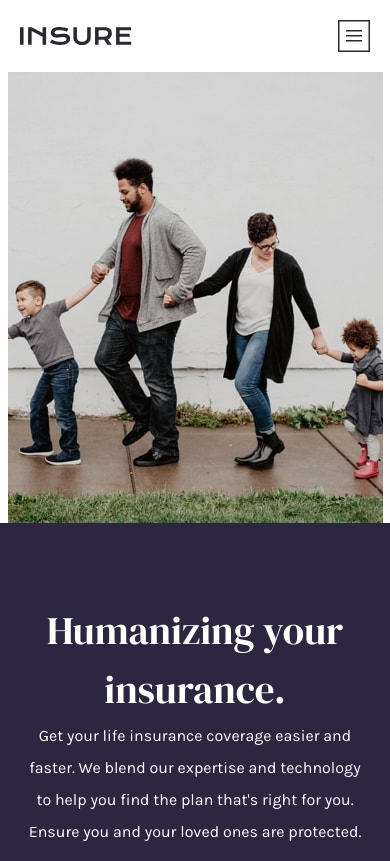
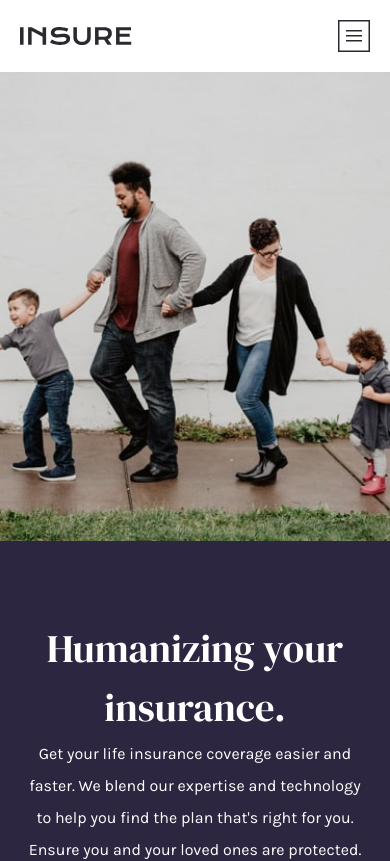
Before and after one commit to Csabooo/16-Insure-landing-page-react, a React (Create React App) app: page / in a window 390 px wide. Shown: the top 861 px of the page. Built offline with nearby package versions, Linux system fonts and the light colour scheme.

Commit message:
mobile version fixed 4.0

```diff
--- a/src/components/Main.js
+++ b/src/components/Main.js
@@ -6,7 +6,7 @@ import pattern_how_we_work_mobile from "../images/bg-pattern-how-we-work-mobile.
 function Main() {
   return (
     <div className="text-center mx-auto ">
-      <img className="mx-auto w-fit" src={image_intro} alt="intro_mobile" />
+      <img className="mx-auto w-screen" src={image_intro} alt="intro_mobile" />
       {/* --------------Humanizing your insurance------------------------------------------- */}
       <div className="relative purple">
         <h1>Humanizing your insurance.</h1>
```
